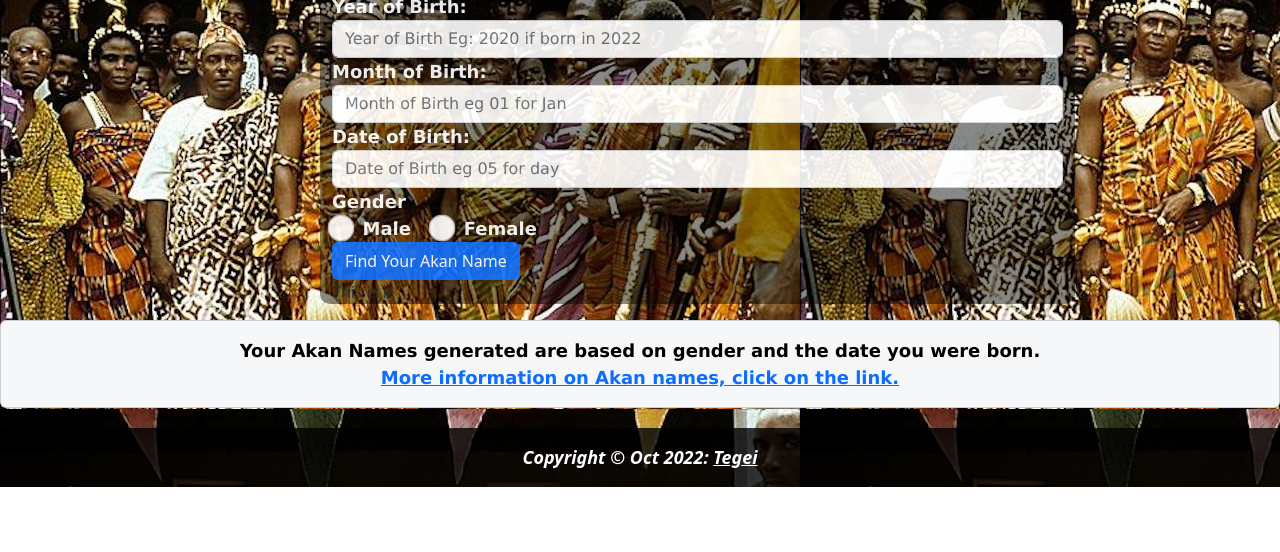
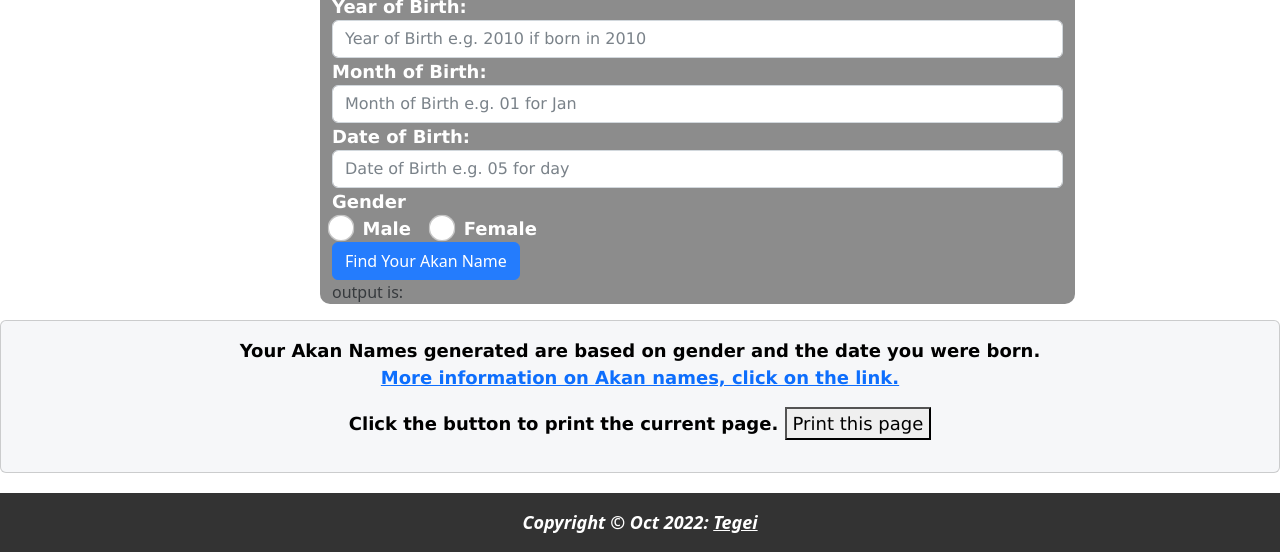
Before and after one commit to itegei/week_two_Portfolio, a plain HTML site: page index.html in a window 1280 px wide. Shown: the part 661-1213 px from the top of the page. Before the commit the page ends 1148 px from the top, so only its background shows below. Drawn offline with Linux system fonts and the light colour scheme.

Commit message:
js editting

```diff
--- a/css/main.css
+++ b/css/main.css
@@ -71,7 +71,7 @@
   }
 
   body {
-    background-image: url("/images/Akan\ ppl.jpg");
+    /* background-image: url("/images/Akan\ ppl.jpg"); */
     background-image: no-repeat;
     width: 100%;
     height: 100%;
@@ -166,8 +166,8 @@ input[type="radio"] {
     font-size: 16px;
 
     #output {
-        display: none;
+        display: block;
     }
     .akan-name {
-        display: none;
+        display: block;
     }
--- a/index.html
+++ b/index.html
@@ -9,6 +9,7 @@
     <link rel="stylesheet" href="/css/main.css" />
     <link rel="icon" href="/images/assorted Cakes.jpg" type="img/jpg"/>
     <title>The Akan Age Calculator: Authored by Tegei</title>
+    <script src="/js/main.js"></script>
   </head>
   <body>
     <div class="container">
@@ -43,15 +44,15 @@
           <form name="myForm" class="form" onsubmit="validate();">
             <div class="form-group">
               <label for="number">Year of Birth:</label>
-              <input type="number" class="form-control" id="year" placeholder="Year of Birth Eg: 2020 if born in 2022" name="year">
+              <input type="number" class="form-control" id="year" placeholder="Year of Birth e.g. 2010 if born in 2010" name="year">
             </div>
             <div class="form-group">
               <label for="month">Month of Birth:</label>
-              <input type="number" class="form-control" id="month" placeholder="Month of Birth eg 01 for Jan" name="month">
+              <input type="number" class="form-control" id="month" placeholder="Month of Birth e.g. 01 for Jan" name="month">
             </div>
             <div class="form-group">
               <label for="date">Date of Birth:</label>
-              <input type="number" class="form-control" id="date" placeholder="Date of Birth eg 05 for day" name="date">
+              <input type="number" class="form-control" id="date" placeholder="Date of Birth e.g. 05 for day" name="date">
             </div>
             <div class="form-group">
               <label for="month">Gender</label><br>
@@ -67,9 +68,11 @@
               </div>
             </div>
             <button type="submit" class="btn btn-primary" onclick="findName();">Find Your Akan Name</button>
+            <!-- <button type="submit" class="btn btn-primary" onclick='document.getElementById("output").innerHTML="Demo"'>Find Your Akan Name</button> -->
             <br>
+            output is: <output name="document"></output>
           </form>
-          <p id="results">This is it</p>
+          <p id="output"></p>
         </div>
     </div>
     <div class="card-deck">
@@ -80,17 +83,19 @@
                   <i class="fa fa-globe fa-stack-1x" style="color:rgb(248, 249, 250)"></i>
                 </span><a href="https://en.wikipedia.org/wiki/Akan_names"> More information on Akan names, click on the link.</a>
             </p>
+<p> Click the button to print the current page. <button onclick="window.print()">Print this page</button></p>
           </div>
         </div>
         </div>
     </div>
 </div>
-    <footer class="page-footer" style="color:rgb(252, 252, 252); font-size: large; font-style: italic;fon
-     ;">
+    <footer class="page-footer" style="color:rgb(252, 252, 252); font-size: large; font-style: italic;fon;">
       <div class="footer-copyright text-center py-3">Copyright © Oct 2022:
         <a href="https://itegei.github.io/week_two_portfolio/"> Tegei</a>
       </div>
     </footer>
     <script src="/js/main.js"></script>
+
+
   </body>
 </html>
--- a/js/main.js
+++ b/js/main.js
@@ -81,7 +81,7 @@ function findName(){
     dayValue = calculateDayValue();
     getGender();
 
-    // var outputElement = document.getElementById("output");
-    // outputElement.innerHTML = "This is some"
-    // console.log(outputElement.innerHTML);
+    var dayValue = document.getElementById("output").innerHTML
+    // dayValue.innerHTML = "You were born on: " + output[0] + ". Your akan name is: " + output[0]
+    console.log(dayValue.innerHTML);
 }
```
